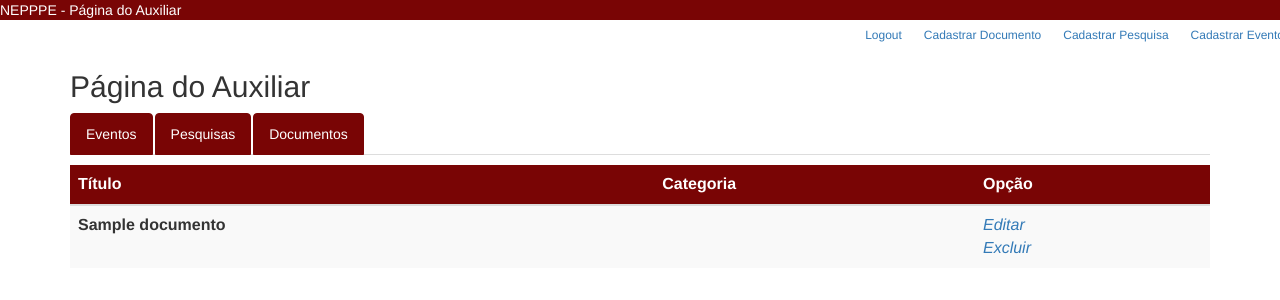
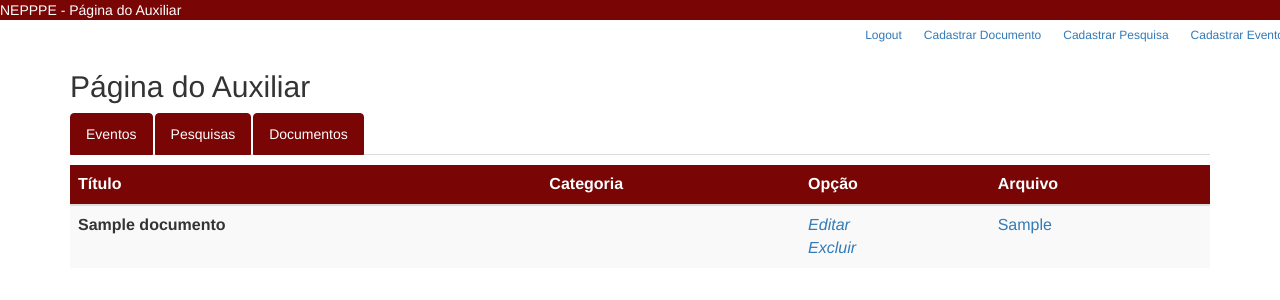
Before and after one commit to Showza/Nepppe, a CodeIgniter app: the page made by application/views/Auxiliar.php in a window 1280 px wide, after a click on "Documentos". Shown: the top 300 px of the page. Run offline with CodeIgniter, Linux system fonts and the light colour scheme; tables that the repository leaves empty or names only in its code hold one stand-in row (values such as "Sample post").

Commit message:
Implementação de Download de arquivo

```diff
--- a/application/views/Auxiliar.php
+++ b/application/views/Auxiliar.php
@@ -112,6 +112,7 @@
                     <th scope="col">Título</th>
                     <th>Categoria</th>
                     <th>Opção</th>
+                    <th>Arquivo</th>
 
                   </tr>
                 </thead>
@@ -137,6 +138,9 @@
                       <div class="col">
                          <a class="customlink" title="Excluir evento" href="<?php echo site_url('Documentos/excluir/'.$row->id)?>"><i class="material-icons">Excluir</i></a>
                       </div>
+                    </td>
+                    <td>
+                      <a class="customlink" title="Arquivo" href="<?php echo base_url('/documentos/'.$row->documento)?>"> <?php echo $row->documento; ?></a>
                     </td>
                   </tr><?php } ?>
                 </tbody>
```
